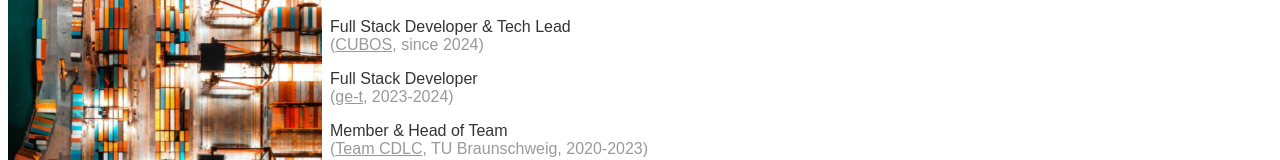
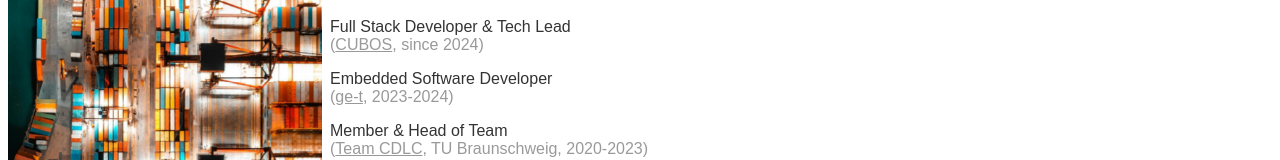
Before and after one commit to rdahl-de/torge, a Nuxt app: page / in a window 1280 px wide. Shown: the part 279-439 px from the top of the page. Built offline with nearby package versions, Linux system fonts and the light colour scheme.

Commit message:
change job title @ GE-T

```diff
--- a/pages/index.vue
+++ b/pages/index.vue
@@ -21,7 +21,7 @@
       <At><a href="https://www.cubos.com/">CUBOS</a>, since 2024</At>
     </CvEntry>
     <CvEntry>
-      Full Stack Developer
+      Embedded Software Developer
       <At><a href="https://ge-t.de/">ge-t</a>, 2023-2024</At>
     </CvEntry>
     <CvEntry>
```
